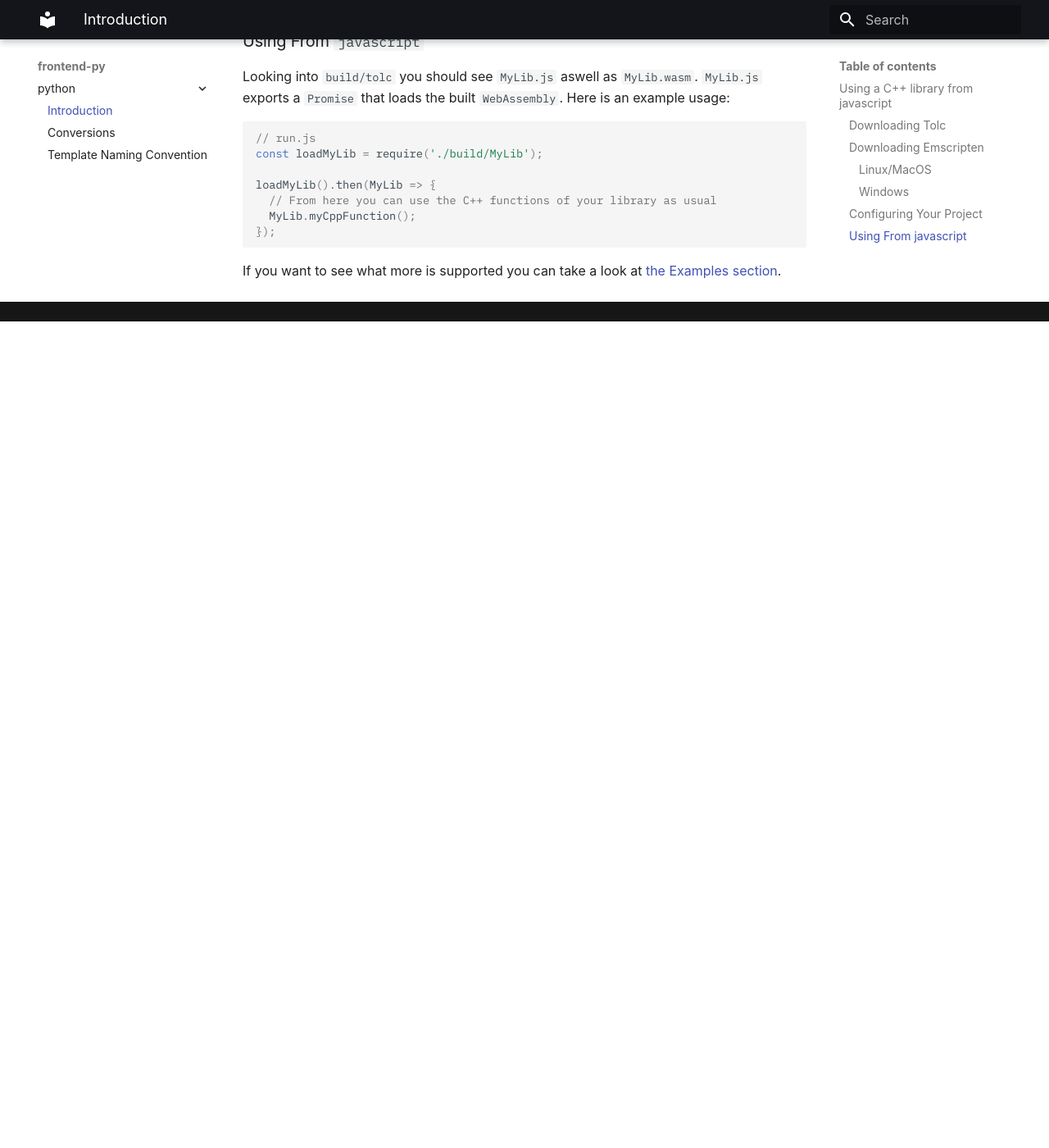
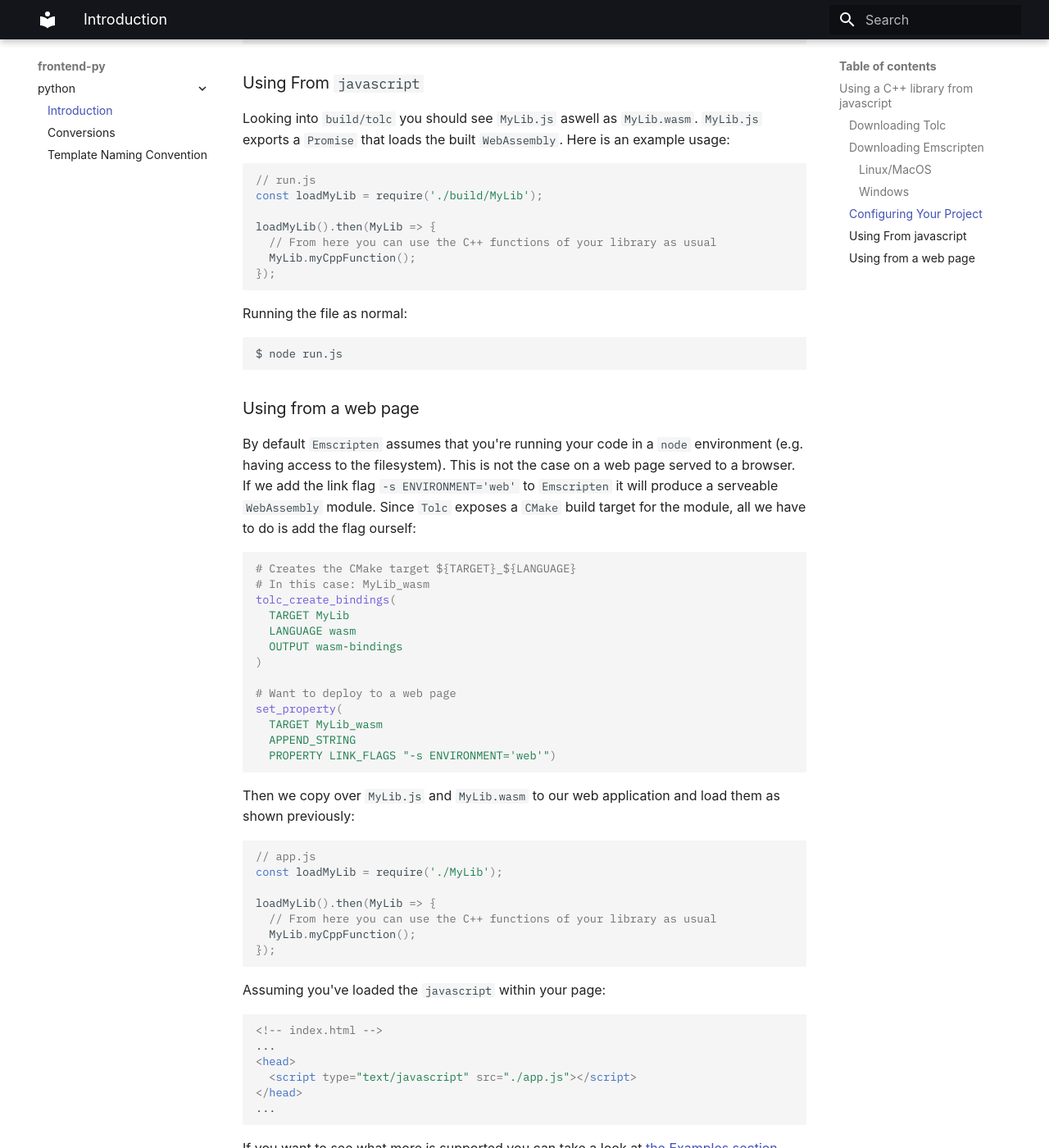
Before and after one commit to Tolc-Software/frontend.wasm, an MkDocs documentation site: the page built from docs/public/introduction.md, in a window 1280 px wide and 1400 px high, scrolled down 2255 px. Shown: the whole window at 82% size. Built offline with MkDocs 1.6.1 and Material for MkDocs 9.7.7, drawn with Linux system fonts in a browser that asks for light colours; some web fonts are replaced; before the commit the page ends 2647 px from its top, so only the background shows below that; some of the changed text lies outside the part shown.

Commit message:
Added more documentation about how to load the WebAssembly within a web page

````diff
--- a/CMakeLists.txt
+++ b/CMakeLists.txt
@@ -1,7 +1,7 @@
 cmake_minimum_required(VERSION 3.15)
 project(
   Frontend.wasm
-  VERSION 0.4.2
+  VERSION 0.4.3
   LANGUAGES CXX)
 
 configure_file(docs/ReleaseNotes/version.in
--- a/docs/public/introduction.md
+++ b/docs/public/introduction.md
@@ -81,7 +81,8 @@ $ emsdk.bat activate 3.1.3
 
 ### Configuring Your Project ###
 
-Now when configuring your `CMake` project, pass the toolchain flag `-DCMAKE_TOOLCHAIN_FILE=${EMSDK_DIRECTORY}/upstream/emscripten/cmake/Modules/Platform/Emscripten.cmake`. Where you need to replace `${EMSDK_DIRECTORY}` with the directory of the previously downloaded `Emscripten SDK`. Note that the directory separator used by `CMake` is always forward slash (`/`), even on Windows.
+Since `CMake` doesn't have native support for `WebAssembly` we have to provide a `toolchain` file, fortunately for us, `Emscripten` provides us with one.
+When configuring your `CMake` project, just pass the toolchain flag `-DCMAKE_TOOLCHAIN_FILE=${EMSDK_DIRECTORY}/upstream/emscripten/cmake/Modules/Platform/Emscripten.cmake`. Where you need to replace `${EMSDK_DIRECTORY}` with the directory of the previously downloaded `Emscripten SDK`. Note that the directory separator used by `CMake` is always forward slash (`/`), even on Windows.
 
 Example:
 
@@ -89,6 +90,7 @@ Example:
 # Configures project to build using Emscripten
 $ cmake -S. -Bbuild -DCMAKE_TOOLCHAIN_FILE=${EMSDK_DIRECTORY}/upstream/emscripten/cmake/Modules/Platform/Emscripten.cmake
 ```
+
 
 ### Using From `javascript` ###
 
@@ -104,4 +106,57 @@ loadMyLib().then(MyLib => {
 });
 ```
 
+Running the file as normal:
+
+```shell
+$ node run.js
+```
+
+
+### Using from a web page ###
+
+By default `Emscripten` assumes that you're running your code in a `node` environment (e.g. having access to the filesystem).
+This is not the case on a web page served to a browser. If we add the link flag `-s ENVIRONMENT='web'` to `Emscripten` it will produce a serveable `WebAssembly` module.
+Since `Tolc` exposes a `CMake` build target for the module, all we have to do is add the flag ourself:
+
+```cmake
+# Creates the CMake target ${TARGET}_${LANGUAGE}
+# In this case: MyLib_wasm
+tolc_create_bindings(
+  TARGET MyLib
+  LANGUAGE wasm
+  OUTPUT wasm-bindings
+)
+
+# Want to deploy to a web page
+set_property(
+  TARGET MyLib_wasm
+  APPEND_STRING
+  PROPERTY LINK_FLAGS "-s ENVIRONMENT='web'")
+```
+
+Then we copy over `MyLib.js` and `MyLib.wasm` to our web application and load them as shown previously:
+
+```javascript
+// app.js
+const loadMyLib = require('./MyLib');
+
+loadMyLib().then(MyLib => {
+  // From here you can use the C++ functions of your library as usual
+  MyLib.myCppFunction();
+});
+```
+
+Assuming you've loaded the `javascript` within your page:
+
+```html
+<!-- index.html -->
+...
+<head>
+  <script type="text/javascript" src="./app.js"></script>
+</head>
+...
+```
+
+
 If you want to see what more is supported you can take a look at [the Examples section](./examples.md).
````
Also changed, not shown: other parts of docs/public/introduction.md (+1 -1 lines), docs/ReleaseNotes/v0.4.3.md (added, +5 -0 lines), 2 other files.
